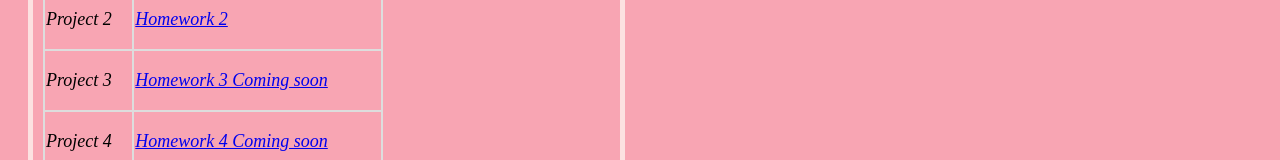
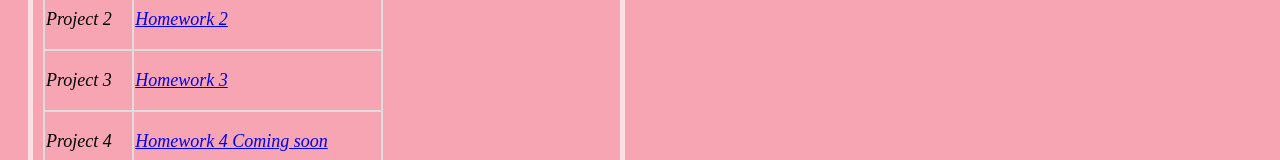
Before and after one commit to patitadru/patitadru.github.io, a plain HTML site: page index.html in a window 1280 px wide. Shown: the part 183-343 px from the top of the page. Drawn offline with Linux system fonts and the light colour scheme.

Commit message:
Update index.html
deleted coming soon comment because hmw3.html has been added and linked and uploaded.

```diff
--- a/index.html
+++ b/index.html
@@ -33,7 +33,7 @@
                 <tr>
                     <td>Project 3</td>
                     <td>
-                        <p><a href="hw3.html">Homework 3 Coming soon</a></p>
+                        <p><a href="hw3.html">Homework 3</a></p>
                     </td>
                 </tr>
 
```
